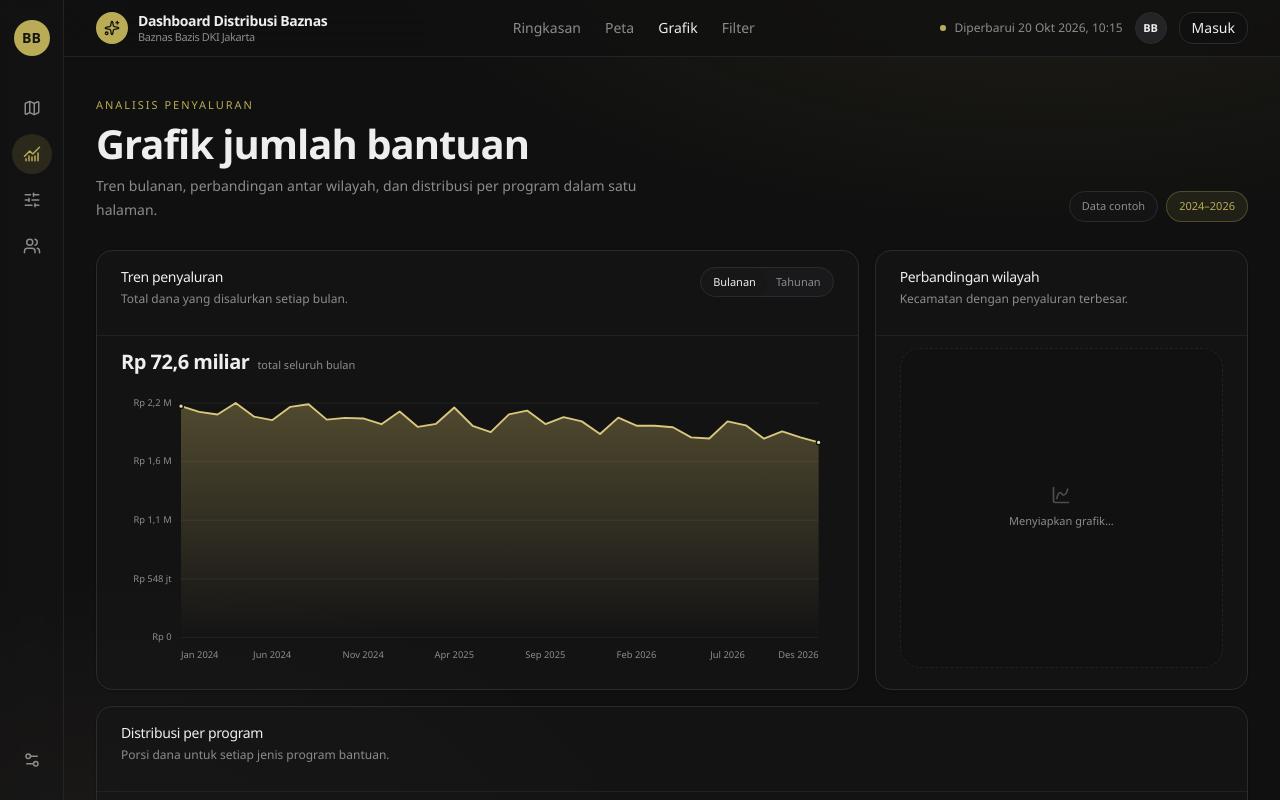
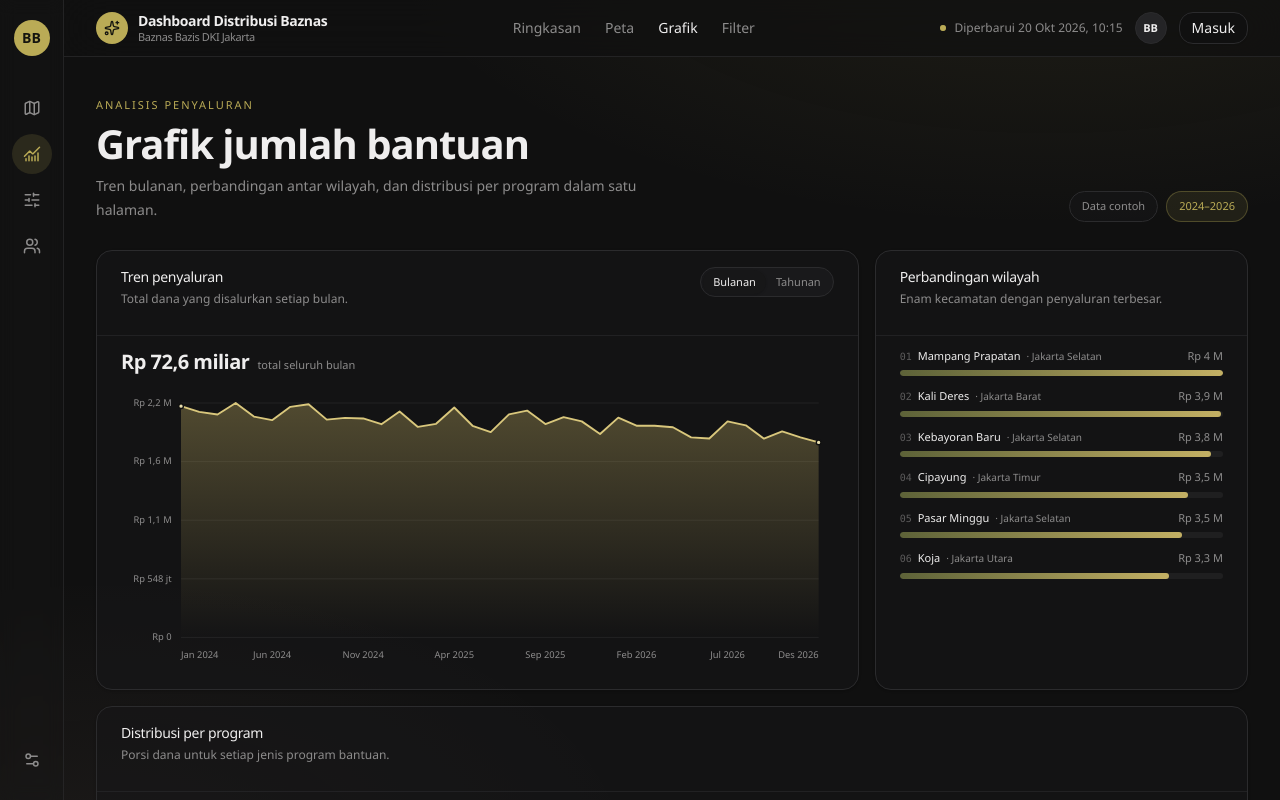
Before and after one commit to mnurminto/DashDist, a Next.js app: page /grafik in a window 1280 px wide. Shown: the top 800 px of the page. Built offline with nearby package versions, Linux system fonts and the light colour scheme.

Commit message:
Tambah grafik perbandingan penyaluran antar wilayah

```diff
--- a/src/app/grafik/page.tsx
+++ b/src/app/grafik/page.tsx
@@ -1,6 +1,7 @@
 import type { Metadata } from "next";
 import { ChartSpline } from "lucide-react";
 import { GrafikTren } from "@/components/dashboard/grafik-tren";
+import { GrafikWilayah } from "@/components/dashboard/grafik-wilayah";
 import { KartuGrafik } from "@/components/dashboard/kartu-grafik";
 import { Shell } from "@/components/dashboard/shell";
 
@@ -56,12 +57,7 @@
       >
         <GrafikTren />
 
-        <KartuGrafik
-          judul="Perbandingan wilayah"
-          keterangan="Kecamatan dengan penyaluran terbesar."
-        >
-          <SlotGrafik tinggi="h-80" />
-        </KartuGrafik>
+        <GrafikWilayah />
 
         <KartuGrafik
           judul="Distribusi per program"
--- /dev/null
+++ b/src/components/dashboard/grafik-batang.tsx
@@ -0,0 +1,86 @@
+"use client";
+
+import { formatRupiahRingkas } from "@/lib/dashboard/format";
+
+export type BatangItem = {
+  label: string;
+  nilai: number;
+  keterangan?: string;
+};
+
+type Props = {
+  data: readonly BatangItem[];
+  format?: (nilai: number) => string;
+  /** Angka urut ditampilkan di depan label. */
+  bernomor?: boolean;
+};
+
+/**
+ * Daftar batang horizontal untuk membandingkan beberapa nilai.
+ * Lebar batang proporsional terhadap nilai terbesar.
+ */
+export function GrafikBatang({
+  data,
+  format = formatRupiahRingkas,
+  bernomor = true,
+}: Props) {
+  const maks = Math.max(...data.map((item) => item.nilai), 1);
+
+  if (data.length === 0) {
+    return (
+      <p className="py-8 text-center text-xs text-muted-foreground">
+        Belum ada data untuk dibandingkan.
+      </p>
+    );
+  }
+
+  return (
+    <div>
+      <ul className="space-y-3">
+        {data.map((item, i) => (
+          <li key={item.label}>
+            <div className="flex items-baseline justify-between gap-2">
+              <span className="flex min-w-0 items-baseline gap-1.5">
+                {bernomor && (
+                  <span className="font-mono text-[10px] text-muted-foreground/60">
+                    {String(i + 1).padStart(2, "0")}
+                  </span>
+                )}
+                <span className="truncate text-[11px] font-medium text-foreground">
+                  {item.label}
+                </span>
+                {item.keterangan && (
+                  <span className="hidden truncate text-[10px] text-muted-foreground sm:inline">
+                    · {item.keterangan}
+                  </span>
+                )}
+              </span>
+              <span className="shrink-0 text-[11px] text-muted-foreground tabular-nums">
+                {format(item.nilai)}
+              </span>
+            </div>
+            <div
+              className="mt-1.5 h-1.5 w-full overflow-hidden rounded-full bg-white/5"
+              title={`${item.label}: ${format(item.nilai)}`}
+            >
+              <div
+                className="h-full rounded-full bg-gradient-to-r from-[#5d6238] to-[#c3b064]"
+                style={{
+                  width: `${Math.max((item.nilai / maks) * 100, 3)}%`,
+                }}
+              />
+            </div>
+          </li>
+        ))}
+      </ul>
+
+      <ul className="sr-only">
+        {data.map((item) => (
+          <li key={`sr-${item.label}`}>
+            {item.label}: {format(item.nilai)}
+          </li>
+        ))}
+      </ul>
+    </div>
+  );
+}
--- /dev/null
+++ b/src/components/dashboard/grafik-wilayah.tsx
@@ -0,0 +1,34 @@
+"use client";
+
+import { useMemo } from "react";
+import { GrafikBatang } from "@/components/dashboard/grafik-batang";
+import { KartuGrafik } from "@/components/dashboard/kartu-grafik";
+import { ringkasPerWilayah, saring } from "@/lib/dashboard/penyaluran";
+
+/** Perbandingan dana antar kecamatan (enam teratas). */
+export function GrafikWilayah() {
+  const data = useMemo(() => {
+    const baris = saring({
+      wilayah: "semua",
+      program: "semua",
+      periode: "semua",
+    });
+    return [...ringkasPerWilayah(baris).values()]
+      .sort((a, b) => b.dana - a.dana)
+      .slice(0, 6)
+      .map((wilayah) => ({
+        label: wilayah.nama,
+        nilai: wilayah.dana,
+        keterangan: wilayah.kota,
+      }));
+  }, []);
+
+  return (
+    <KartuGrafik
+      judul="Perbandingan wilayah"
+      keterangan="Enam kecamatan dengan penyaluran terbesar."
+    >
+      <GrafikBatang data={data} />
+    </KartuGrafik>
+  );
+}
```
